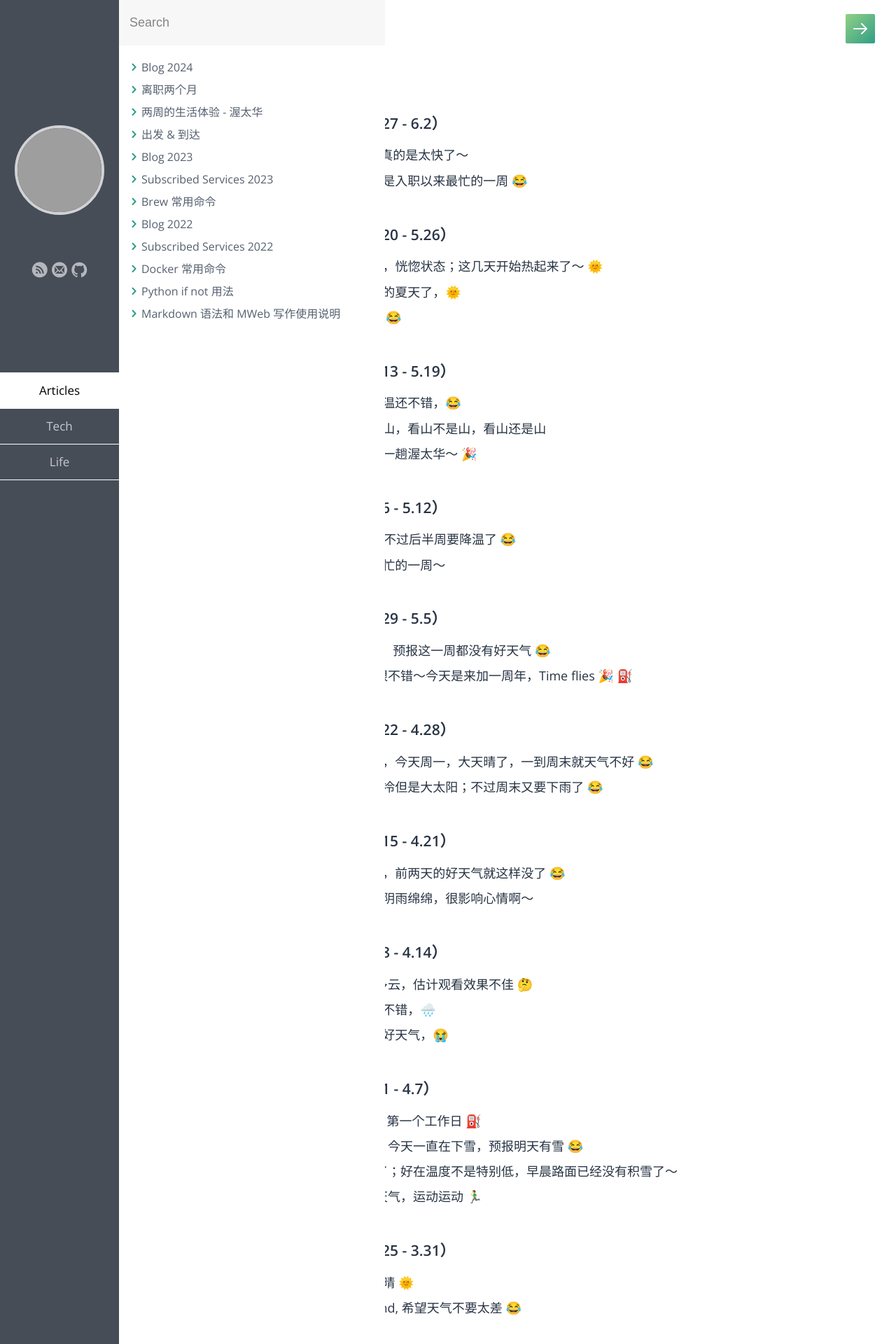
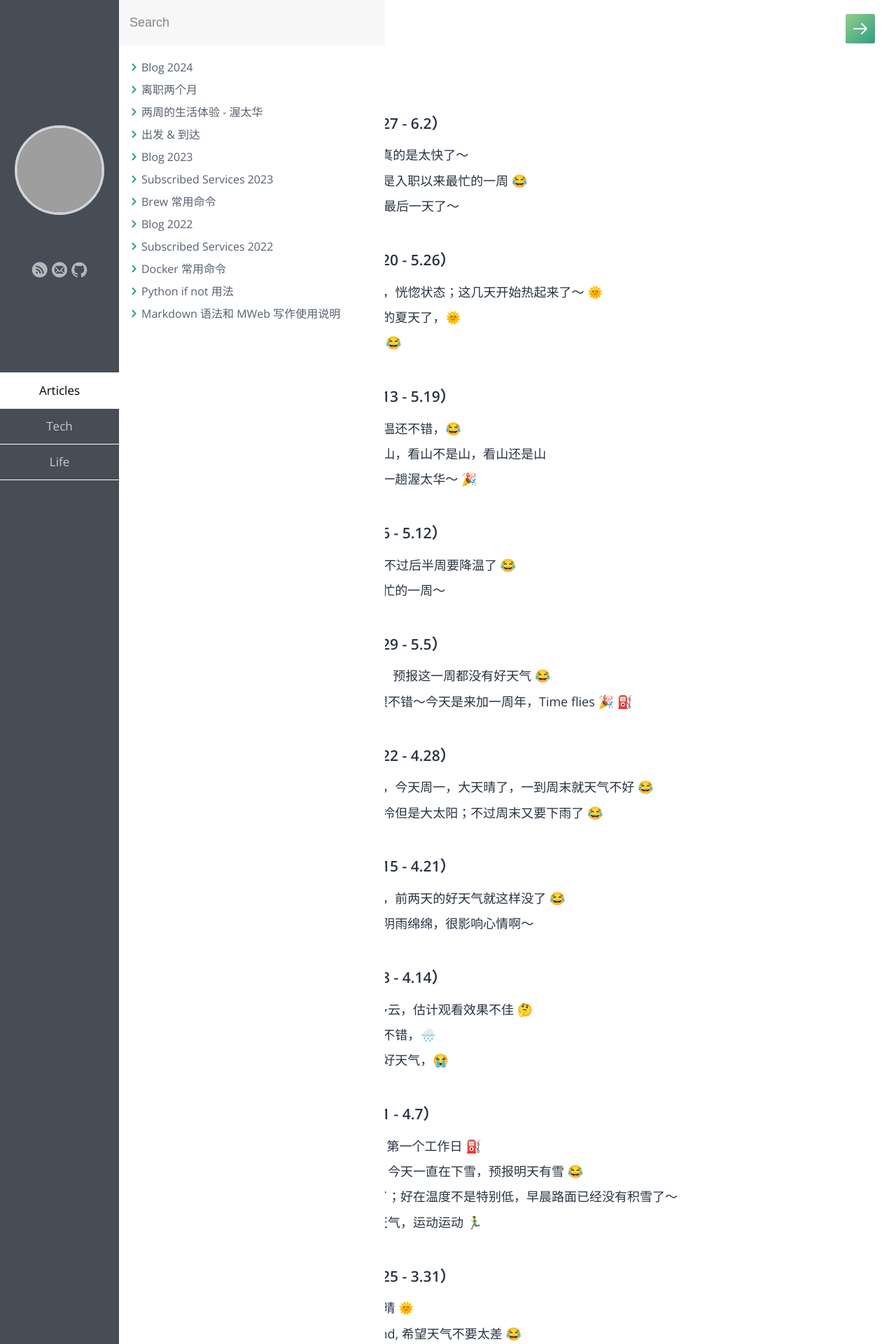
Before and after one commit to samxupeiran/samxupeiran.github.io, a Jekyll site: the page built from _posts/life/2024-01-02-my-blog.md, in a window 1280 px wide. Shown: the top 1920 px of the page at 70% size. Built offline with Jekyll 4.4.1, drawn with Linux system fonts in a browser that asks for light colours; some web fonts are replaced; grey boxes are pictures that could not be loaded.

Commit message:
feat: add weekly blog 5/31

```diff
--- a/_posts/life/2024-01-02-my-blog.md
+++ b/_posts/life/2024-01-02-my-blog.md
@@ -9,6 +9,7 @@ tags: Blog
 - ### 2024 年 6 月 第 1 周（5.27 - 6.2）
      - 5.27 5 月最后一周，时间真的是太快了～
      - 5.30 这周异常的忙，可能是入职以来最忙的一周 😂
+     - 5.31 周五了，也是 5 月的最后一天了～
 
 - ### 2024 年 5 月 第 4 周（5.20 - 5.26）
      - 5.21 Long weekend 归来，恍惚状态；这几天开始热起来了～ 🌞
```
